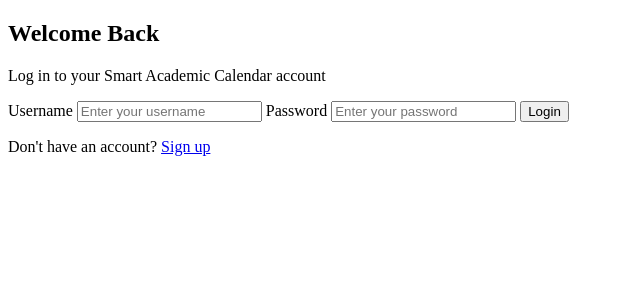
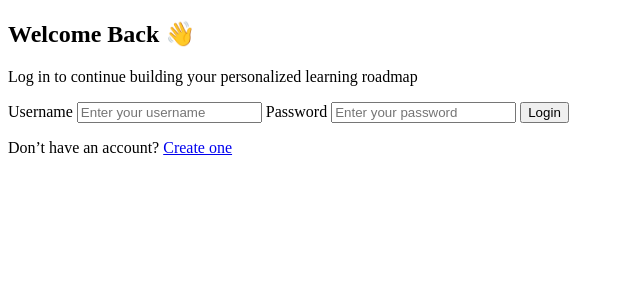
Before and after one commit to Hetvi3108/Crtl-Alt-Del, a Flask app: page /login in a window 1280 px wide. Shown: the top 300 px of the page, without its empty margins (0-640 px from the left). Run offline with Flask 3, Linux system fonts and the light colour scheme.

Commit message:
Update login.html

```diff
--- a/hack/templates/login.html
+++ b/hack/templates/login.html
@@ -9,24 +9,39 @@
 <body>
 
 <div class="container">
-    <h2>Welcome Back</h2>
-    <p class="center-text">Log in to your Smart Academic Calendar account</p>
+    <h2>Welcome Back 👋</h2>
+    <p class="center-text">
+        Log in to continue building your personalized learning roadmap
+    </p>
 
     <form method="POST" action="/login">
+
         <label for="username">Username</label>
-        <input id="username" name="username" type="text" placeholder="Enter your username" required>
+        <input
+            id="username"
+            name="username"
+            type="text"
+            placeholder="Enter your username"
+            required
+        >
 
         <label for="password">Password</label>
-        <input id="password" name="password" type="password" placeholder="Enter your password" required>
+        <input
+            id="password"
+            name="password"
+            type="password"
+            placeholder="Enter your password"
+            required
+        >
 
         <button type="submit">Login</button>
     </form>
 
     <p class="center-text">
-        Don't have an account? <a href="/register">Sign up</a>
+        Don’t have an account?
+        <a href="{{ url_for('register') }}">Create one</a>
     </p>
 </div>
 
 </body>
-
 </html>
```
